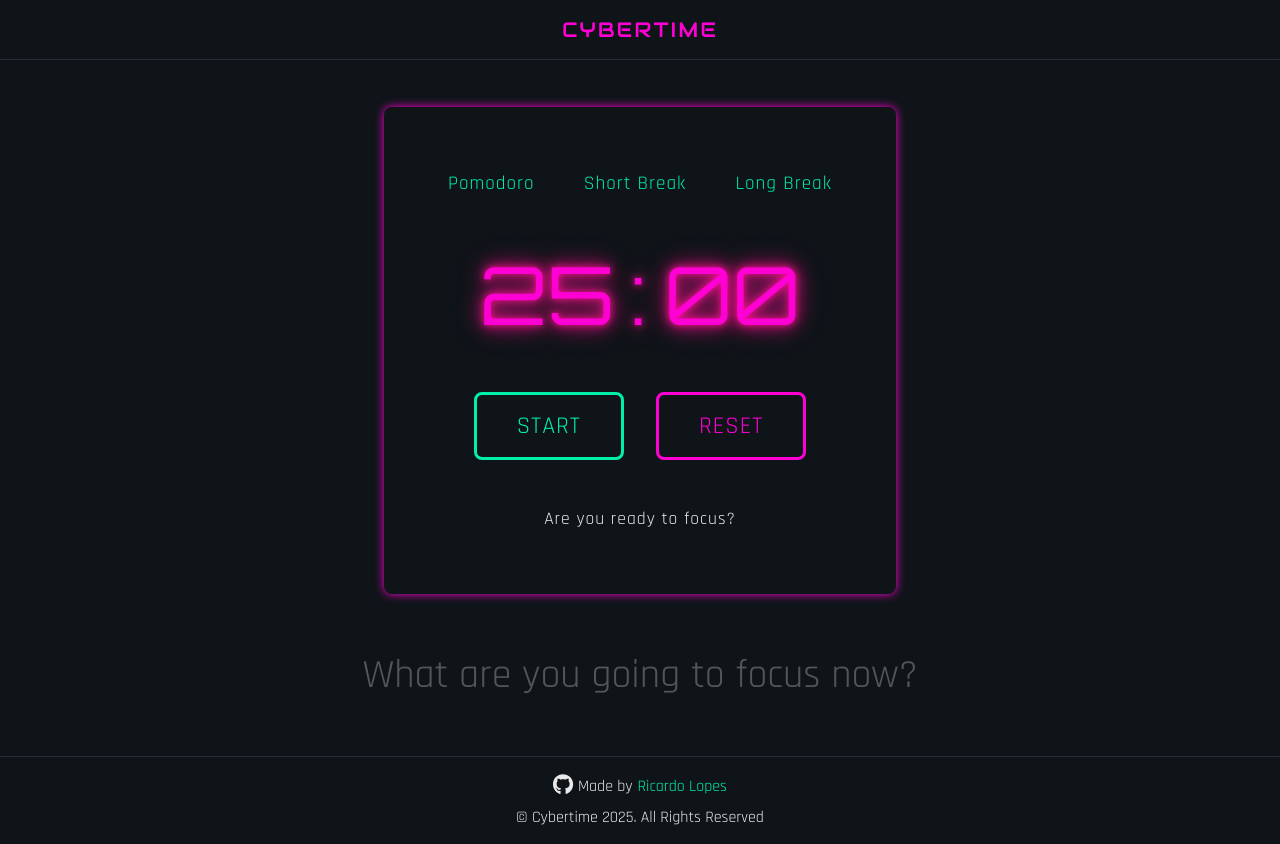
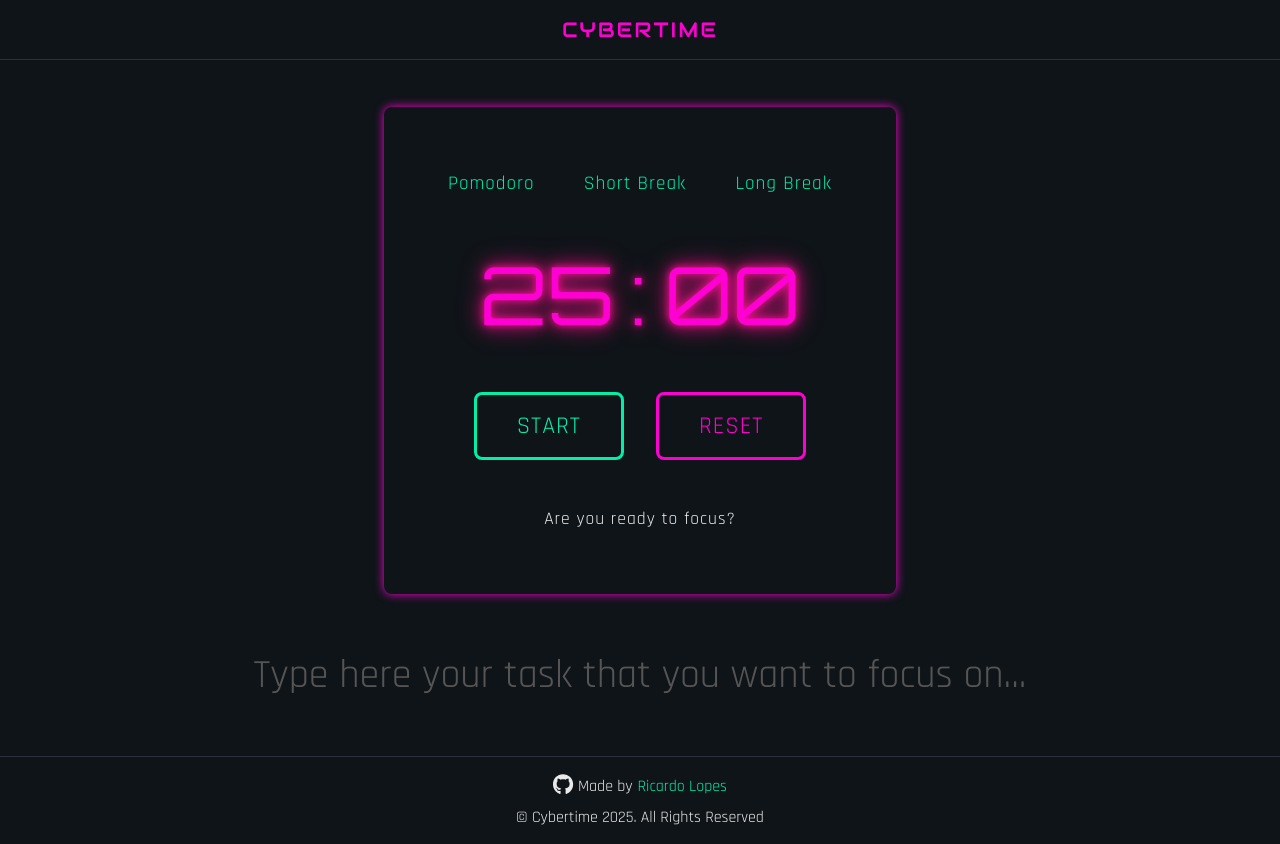
Before and after one commit to RicardoLopesFV/cybertime-app, a React (Vite) app: page / in a window 1280 px wide. Built offline with nearby package versions, Linux system fonts and the light colour scheme.

Commit message:
Changing message from input

```diff
--- a/src/components/Header/index.tsx
+++ b/src/components/Header/index.tsx
@@ -1,5 +1,4 @@
-import { Title } from "./styles"
-import { Container } from "./styles"
+import { Container, Title } from "./styles"
 import * as S from "./styles"
 
 export function Header() {
--- a/src/components/Task/index.tsx
+++ b/src/components/Task/index.tsx
@@ -9,7 +9,7 @@ export const Task: React.FC = () => {
       <Input
         type="text"
         value={taskName}
-        placeholder="What are you going to focus now?"
+        placeholder="Type here your task that you want to focus on..."
         onChange={(e) => setTaskName(e.target.value)}
         spellCheck={false}
         autoComplete="off"
```
Also changed, not shown: src/assets/logo.png (added).
